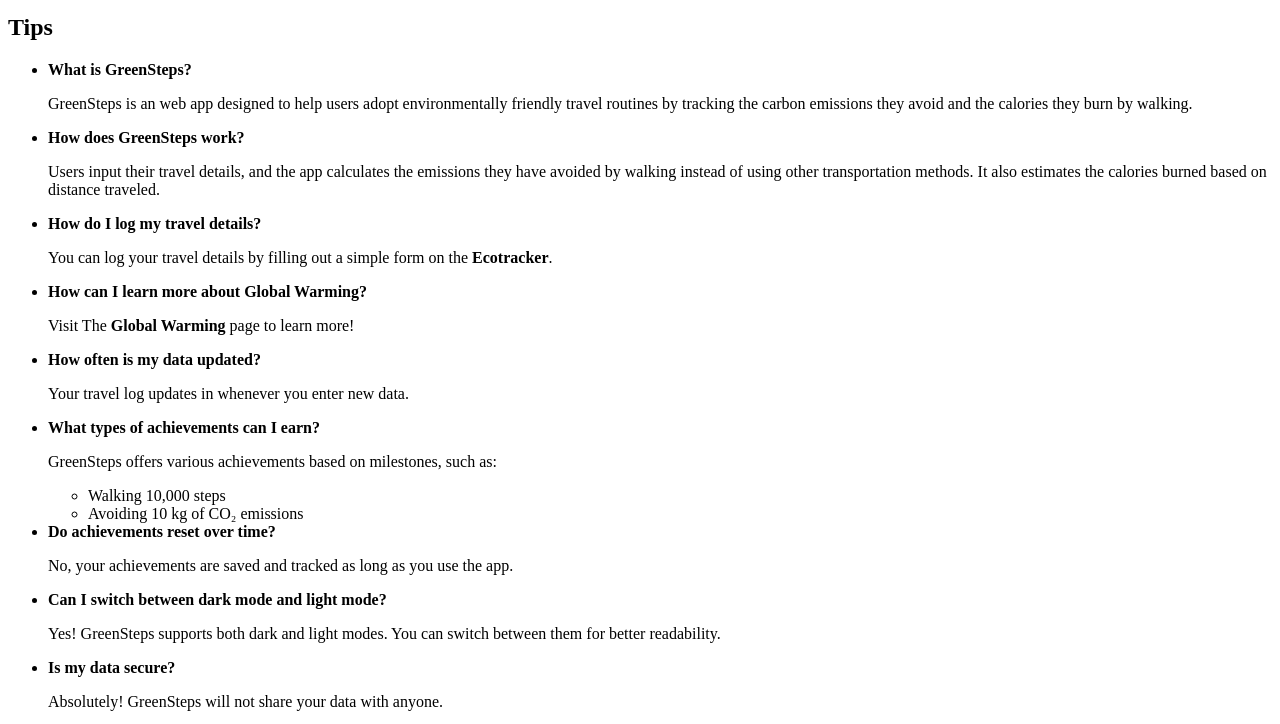
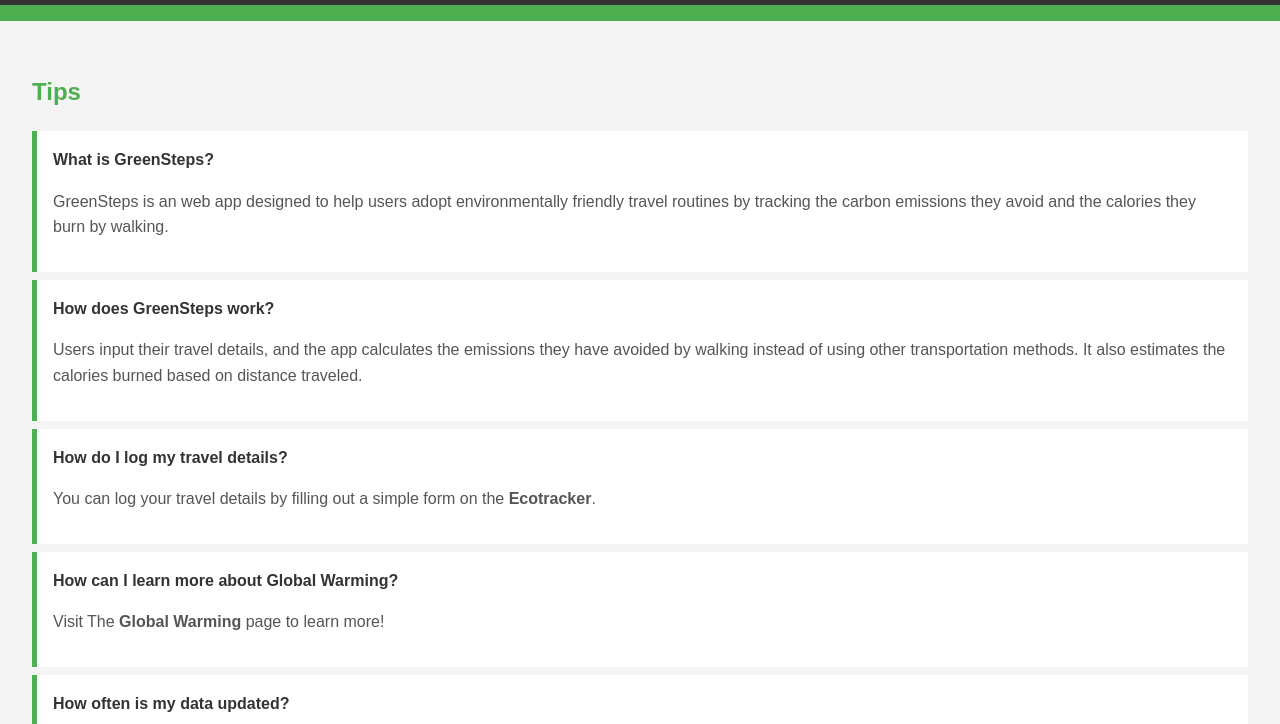
Before and after one commit to TheOnlyAmirFarahani/GreenSteps, a plain HTML site: page faq.html in a window 1280 px wide. Shown: the part 104-828 px from the top of the page. Drawn offline with Linux system fonts and the light colour scheme.

Commit message:
Update faq.html

```diff
--- a/faq.html
+++ b/faq.html
@@ -3,6 +3,8 @@
 <head>
     <meta charset="UTF-8">
     <title>FAQ</title>
+    <meta name="viewport" content="width=device-width, initial-scale=1.0">
+    <link rel="stylesheet" href="styles.css">
 </head>
 <body>
     <header>
```
